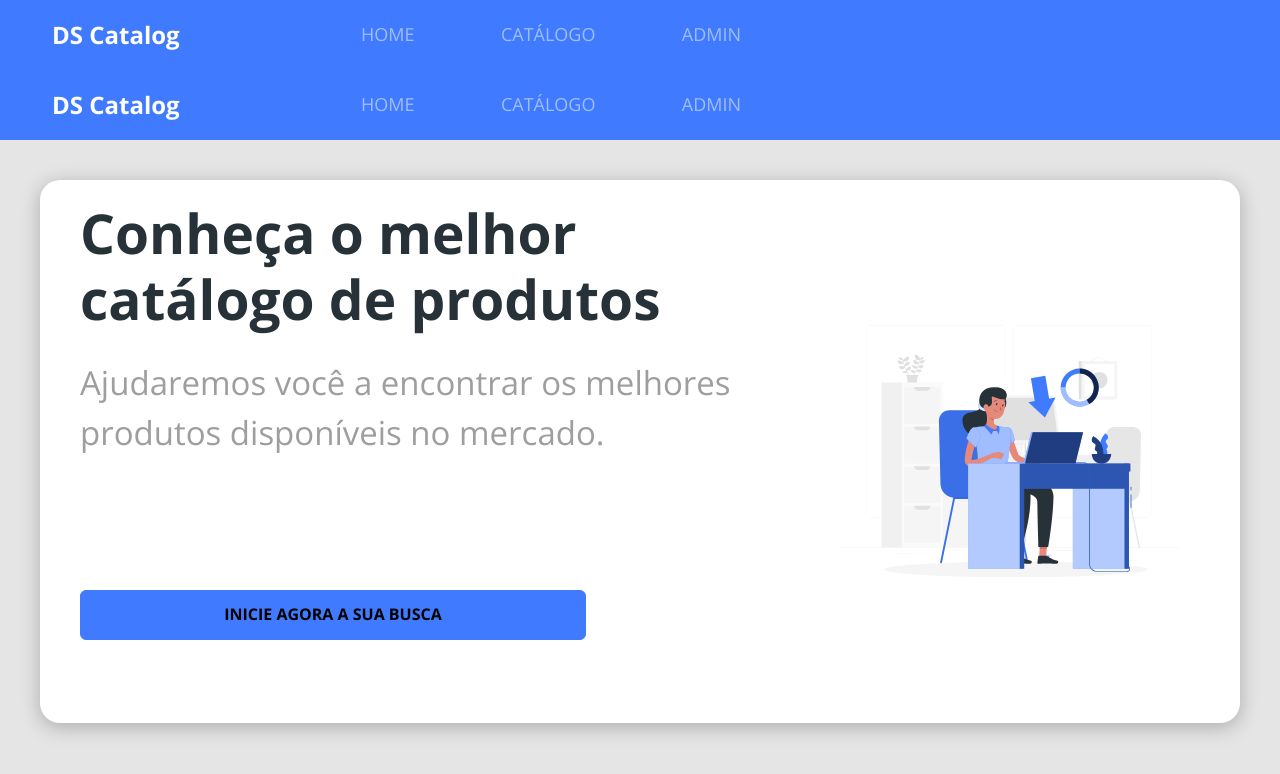
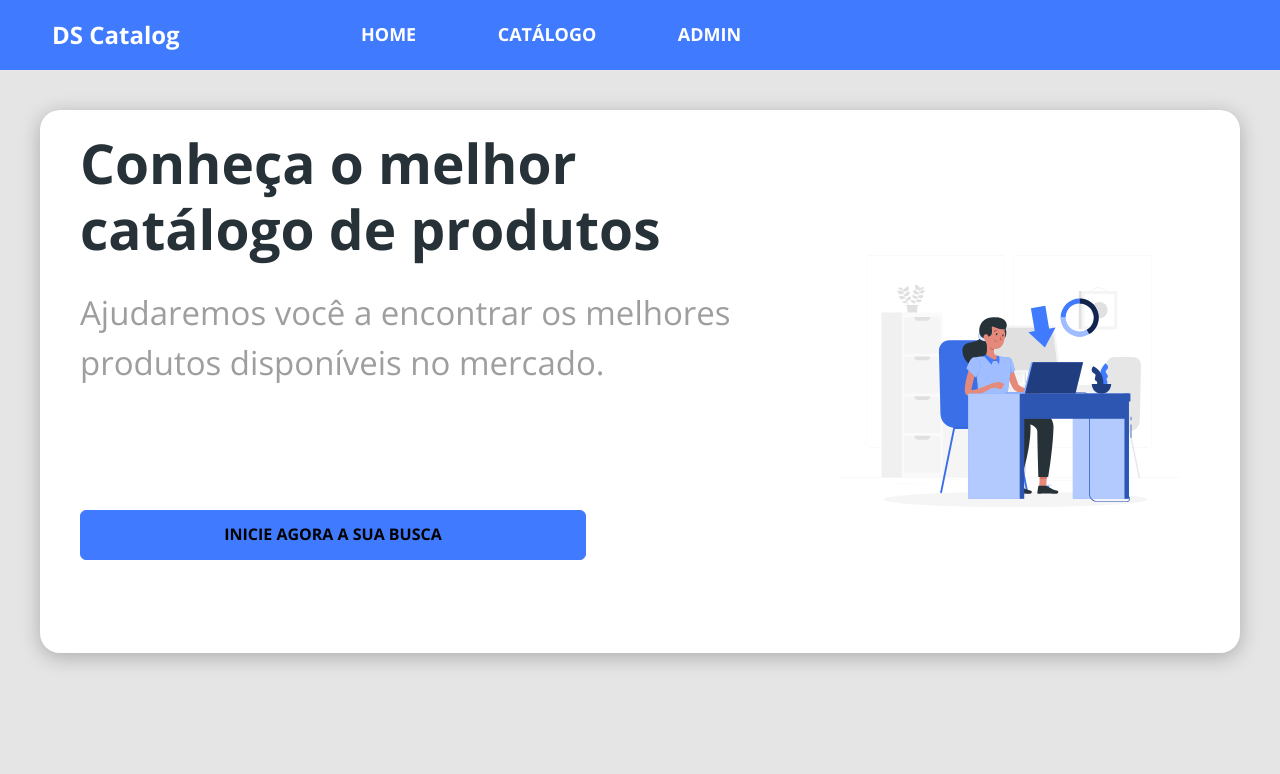
Before and after one commit to ducavalieri/catalog, a React (Create React App) app in the folder frontend/: page / in a window 1280 px wide. Shown: the top 774 px of the page. Built offline with nearby package versions, Linux system fonts and the light colour scheme.

Commit message:
include routes

```diff
--- a/frontend/src/Routes.tsx
+++ b/frontend/src/Routes.tsx
@@ -1,4 +1,6 @@
 import Navbar from 'components/Navbar';
+import Admin from 'pages/Admin';
+import Catalog from 'pages/Catalog';
 import Home from 'pages/Home';
 import { BrowserRouter, Routes, Route } from 'react-router-dom';
 
@@ -8,6 +10,8 @@
     <Navbar />
     <Routes>
       <Route path="/" element={<Home />} />
+      <Route path='/products' element={<Catalog />} />
+      <Route path='/admin' element={<Admin />} />
     </Routes>
   </BrowserRouter>
 );
--- a/frontend/src/components/Navbar/index.tsx
+++ b/frontend/src/components/Navbar/index.tsx
@@ -2,14 +2,15 @@
 import '@popperjs/core';
 import 'bootstrap/js/src/collapse';
 import * as React from 'react';
+import { Link } from 'react-router-dom'
 
 const Navbar = () => {
   return (
     <nav className="navbar navbar-expand-md navbar-dark bg-primary main-nav">
       <div className="container-fluid">
-        <a href="link" className="nav-logo-text">
+        <Link to="/" className="nav-logo-text">
           <h4>DS Catalog</h4>
-        </a>
+        </Link>
         <button
           className="navbar-toggler"
           type="button"
@@ -25,13 +26,13 @@
         <div className="collapse navbar-collapse" id="dscatalog-navbar">
           <ul className="navbar-nav offset-md-2 main-menu">
             <li>
-              <a href="link">HOME</a>
+              <Link to="/" className="active">HOME</Link>
             </li>
             <li>
-              <a href="link class">CATÁLOGO</a>
+              <Link to="/products" className="active">CATÁLOGO</Link>
             </li>
             <li>
-              <a href="link">ADMIN</a>
+              <Link to="/admin" className="active">ADMIN</Link>
             </li>
           </ul>
         </div>
--- /dev/null
+++ b/frontend/src/pages/Admin/index.tsx
@@ -0,0 +1,8 @@
+const Admin = () => {
+    return (
+        <h1>Página Admin</h1>
+
+    );
+}
+
+export default Admin
--- a/frontend/src/pages/Catalog/index.tsx
+++ b/frontend/src/pages/Catalog/index.tsx
@@ -5,7 +5,6 @@
 const Catalog = () => {
   return (
     <>
-      <Navbar />
       <div className="container my-4">
         <div className="row">
           <div className="col-sm-6 col-lg-4 col-xl-3">
--- a/frontend/src/pages/Home/index.tsx
+++ b/frontend/src/pages/Home/index.tsx
@@ -3,10 +3,10 @@
 import {ReactComponent as MainImage} from 'assets/images/main-image.svg';
 import './styles.css';
 import ButtonIcon from 'components/ButtonIcon/Index';
+import { Link } from 'react-router-dom'
 const Home = () => {
   return (
     <>
-      <Navbar />
       <div className='home-container'>
         <div className= 'base-card home-card'>
             <div className='home-content-container'>
@@ -14,7 +14,9 @@
                 <h1>Conheça o melhor catálogo de produtos</h1>
                 <p>Ajudaremos você a encontrar os melhores produtos disponíveis no mercado.</p>
               </div>
+              <Link to="/products">
                 <ButtonIcon />
+              </Link>
             </div>
             <div className='home-image-container'>
                 <MainImage/>
```
